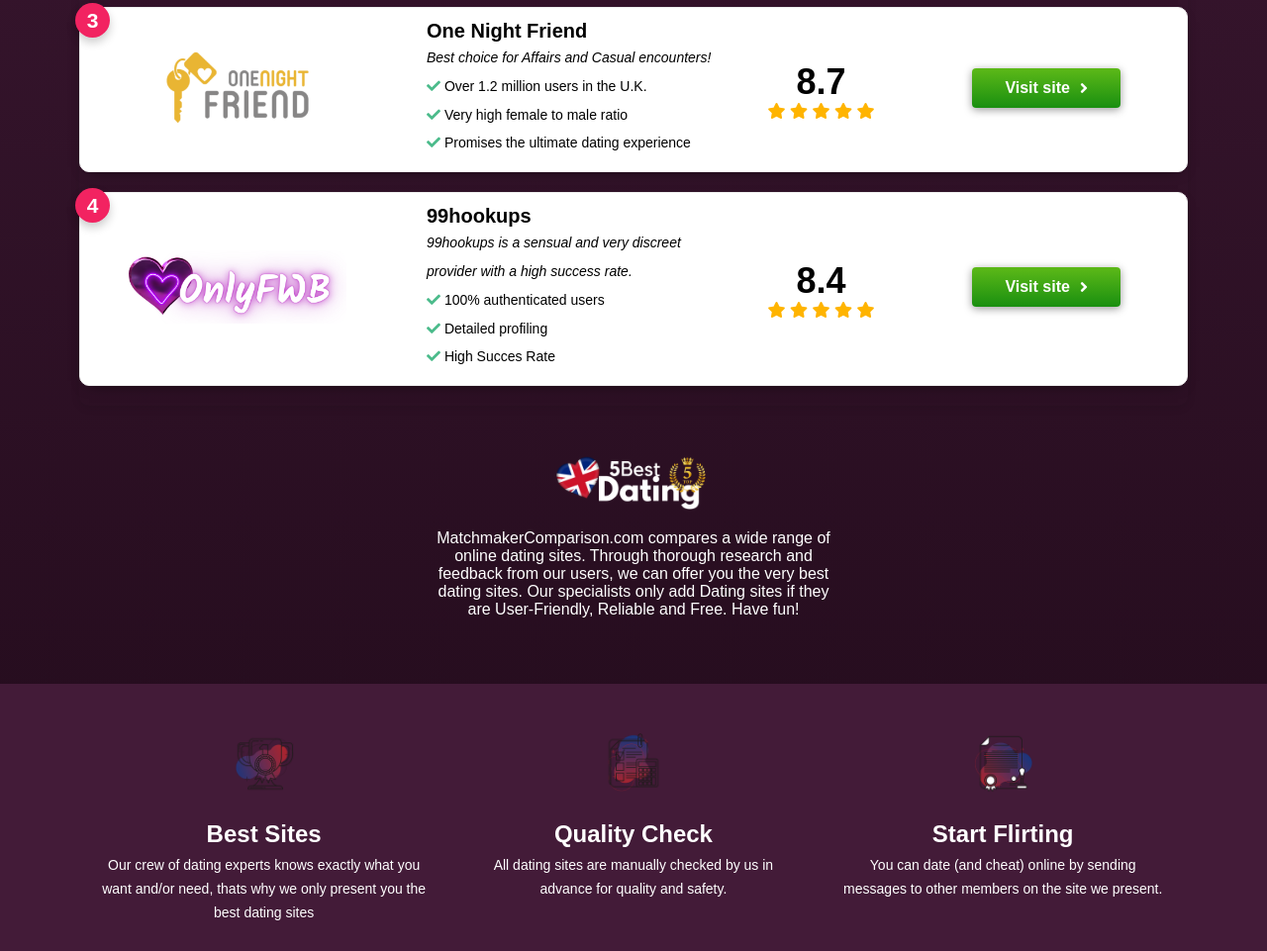
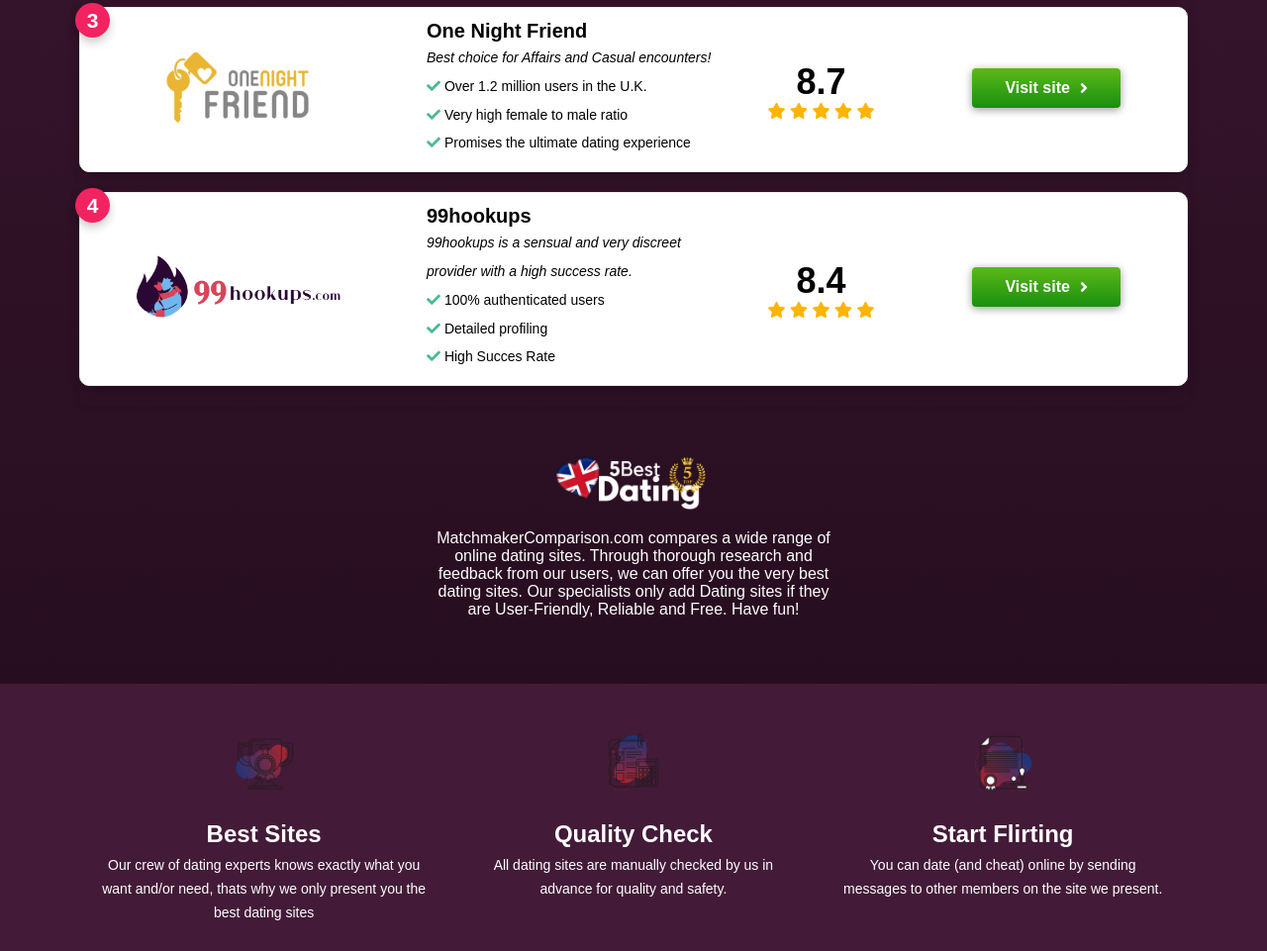
Before and after one commit to degujoe/datingsites, a plain HTML site: page index.html in a window 1280 px wide. Shown: the part 791-1752 px from the top of the page at 99% size. Drawn offline with Linux system fonts and the light colour scheme; a web font is replaced by a local one.

Commit message:
Update index.html

```diff
--- a/index.html
+++ b/index.html
@@ -349,8 +349,8 @@ Visit site
 <div class="bookmakers__item ">
 <div class="num">4</div>
 <div class="mobile-left x1">
-<a href="https://track.datingsitexperts.co.uk/click/4" target="_blank" class="bookmakers__preview">
-<img src="images/05-LOGO-2023-05-23T123050.779.png" class="bookmakers__img" alt="BeCoquin">
+<a href="https://t.ajump1.com/268733/5561" target="_blank" class="bookmakers__preview">
+<img src="images/99.png" class="bookmakers__img" alt="BeCoquin">
 </a>
 <div class="bookmakers__stars bookmakers__stars-mobile">
 <i class="fas fa-star"></i>
@@ -397,7 +397,7 @@ Visit site
 </div>
 </div>
 <div class="bookmakers__actions x4">
-<a href="https://track.datingsitexperts.co.uk/click/4" target="_blank" class="button bookmakers__button">
+<a href="https://t.ajump1.com/268733/5561" target="_blank" class="button bookmakers__button">
 Visit site
 <i class="fa fa-angle-right" aria-hidden="true"></i>
 </a>
```
